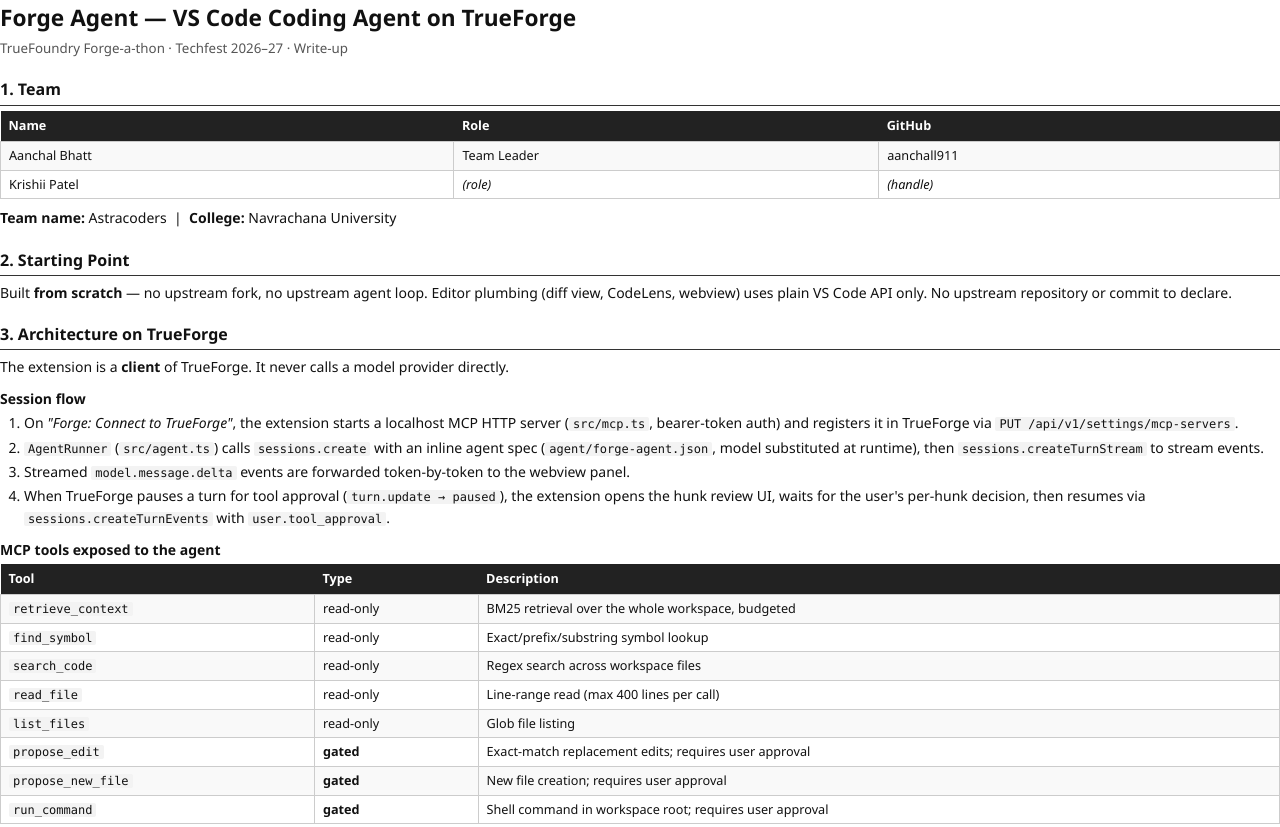
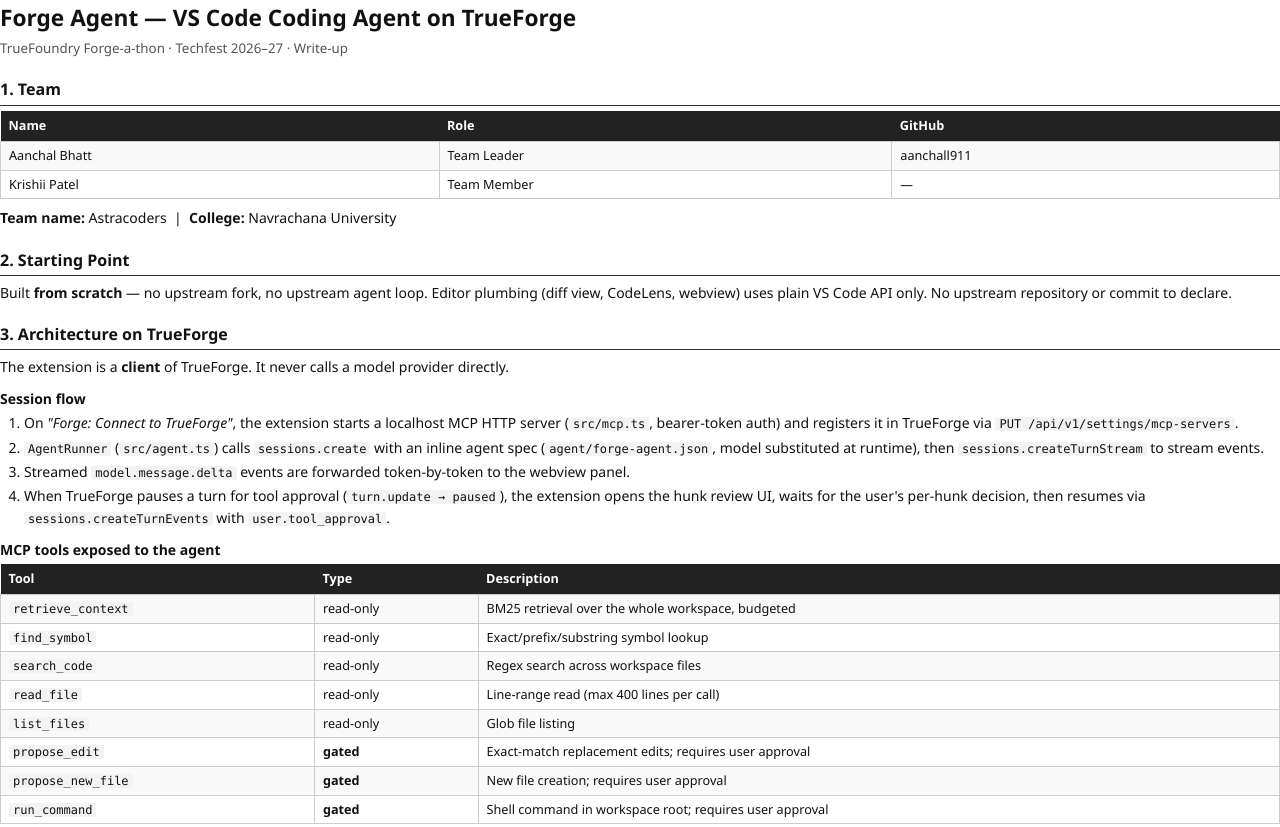
Before and after one commit to aanchall911/forge-new-agent, a website: page writeup.html in a window 1280 px wide. Shown: the top 827 px of the page. Drawn offline with Linux system fonts and the light colour scheme.

Commit message:
Set Krishii Patel as Team Member, no GitHub handle

```diff
--- a/writeup.html
+++ b/writeup.html
@@ -38,7 +38,7 @@
 <table>
   <tr><th>Name</th><th>Role</th><th>GitHub</th></tr>
   <tr><td>Aanchal Bhatt</td><td>Team Leader</td><td>aanchall911</td></tr>
-  <tr><td>Krishii Patel</td><td><em>(role)</em></td><td><em>(handle)</em></td></tr>
+  <tr><td>Krishii Patel</td><td>Team Member</td><td>—</td></tr>
 </table>
 <p><strong>Team name:</strong> Astracoders &nbsp;|&nbsp; <strong>College:</strong> Navrachana University</p>
 
```
Also changed, not shown: README.md.
